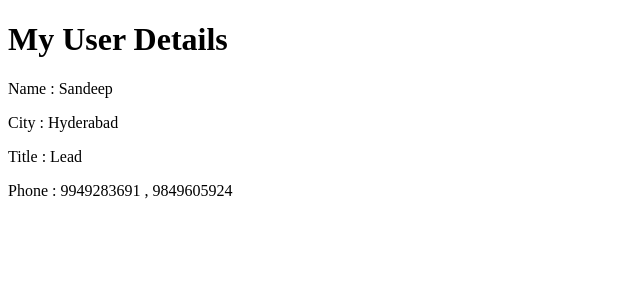
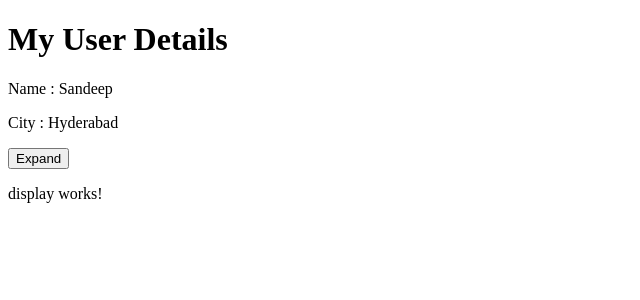
Before and after one commit to simplyjava/first-project, an Angular app: page / in a window 1280 px wide. Shown: the top 300 px of the page, without its empty margins (0-640 px from the left). Built offline with nearby package versions, Linux system fonts and the light colour scheme.

Commit message:
Made Changes to the component
Signed-off-by: Sandeep Sundaram <sansun2111@gmail.com>

```diff
--- a/src/app/address-card/address-card.component.html
+++ b/src/app/address-card/address-card.component.html
@@ -3,12 +3,20 @@
     <h1>My User Details </h1>
     <p>Name :  {{user.name}}</p>
     <p>City :  {{user.city}}</p>
-    <p>Title : {{user.title}}</p>
 
-     <div *ngIf="user.phone.length > 0"  >
-    <p>Phone : <span *ngFor=" let phoneNumbers of user.phone ; let isLast=last"> {{phoneNumbers}} {{isLast ? '' : ','}}  </span>   </p>
+    <div *ngIf="!isCollapsed">
+
+        <p>Title : {{user.title}}</p>
+
+        <div *ngIf="user.phone.length > 0"  >
+       <p>Phone : <span *ngFor=" let phoneNumbers of user.phone ; let isLast=last"> {{phoneNumbers}} {{isLast ? '' : ','}}  </span>   </p>
 
 
 
+       </div>
+
+
     </div>
+    <button (click)="expnadCollapse()">{{isCollapsed ? 'Expand' : 'Collapse'}}</button>
+
 </div>
--- a/src/app/address-card/address-card.component.ts
+++ b/src/app/address-card/address-card.component.ts
@@ -9,9 +9,14 @@ import { User } from './user.model';
 export class AddressCardComponent implements OnInit {
 
 @Input("user")  user: User
+isCollapsed : boolean =true;
   constructor() { }
 
   ngOnInit(): void {
   }
 
+  expnadCollapse(){
+    this.isCollapsed = !this.isCollapsed;
+  }
+
 }
--- a/src/app/app.component.html
+++ b/src/app/app.component.html
@@ -1 +1,3 @@
 <app-address-card [user] ="user"></app-address-card>
+
+<app-display></app-display>
--- a/src/app/app.component.ts
+++ b/src/app/app.component.ts
@@ -9,6 +9,7 @@ import { User } from './address-card/user.model';
 export class AppComponent {
   title = 'first-project';
    user:User;
+
   constructor(){
     this.user = new User();
     this.user.name ='Sandeep';
--- a/src/app/app.module.ts
+++ b/src/app/app.module.ts
@@ -5,6 +5,7 @@ import { AppRoutingModule } from './app-routing.module';
 import { AppComponent } from './app.component';
 import { HelloWorldComponent } from './hello-world/hello-world.component';
 import { AddressCardComponent } from './address-card/address-card.component';
+import { ViewModule } from './view/view.module';
 
 @NgModule({
   declarations: [
@@ -14,7 +15,8 @@ import { AddressCardComponent } from './address-card/address-card.component';
   ],
   imports: [
     BrowserModule,
-    AppRoutingModule
+    AppRoutingModule,
+    ViewModule
   ],
   providers: [],
   bootstrap: [AppComponent]
--- /dev/null
+++ b/src/app/view/display/display.component.html
@@ -0,0 +1 @@
+<p>display works!</p>
--- /dev/null
+++ b/src/app/view/display/display.component.ts
@@ -0,0 +1,15 @@
+import { Component, OnInit } from '@angular/core';
+
+@Component({
+  selector: 'app-display',
+  templateUrl: './display.component.html',
+  styleUrls: ['./display.component.css']
+})
+export class DisplayComponent implements OnInit {
+
+  constructor() { }
+
+  ngOnInit(): void {
+  }
+
+}
```
Also changed, not shown: src/app/view/view.module.ts (added, +14 -0 lines), src/app/view/display/display.component.css (added), 1 other file (tests, documents, lock files or other folders).
